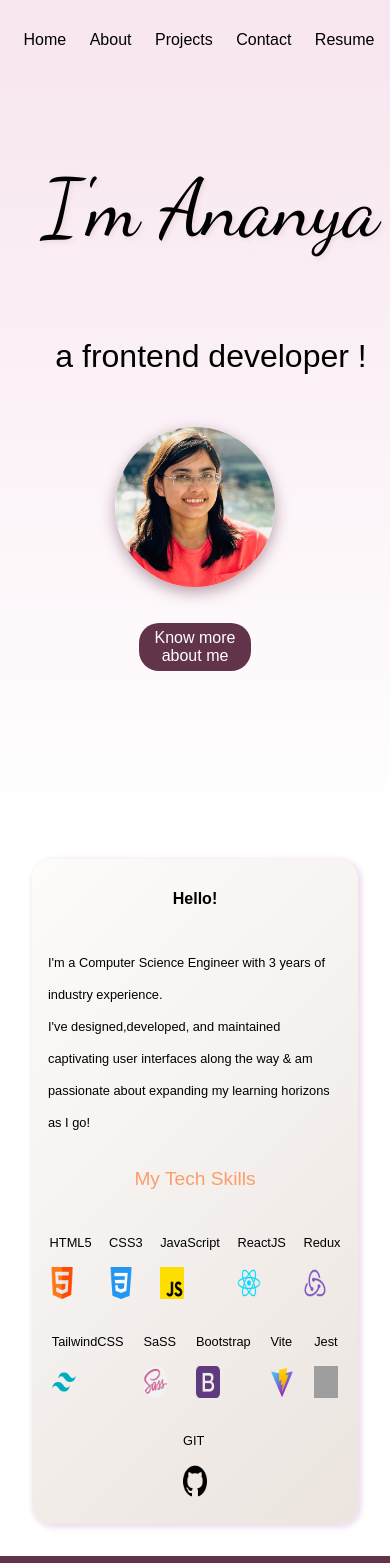
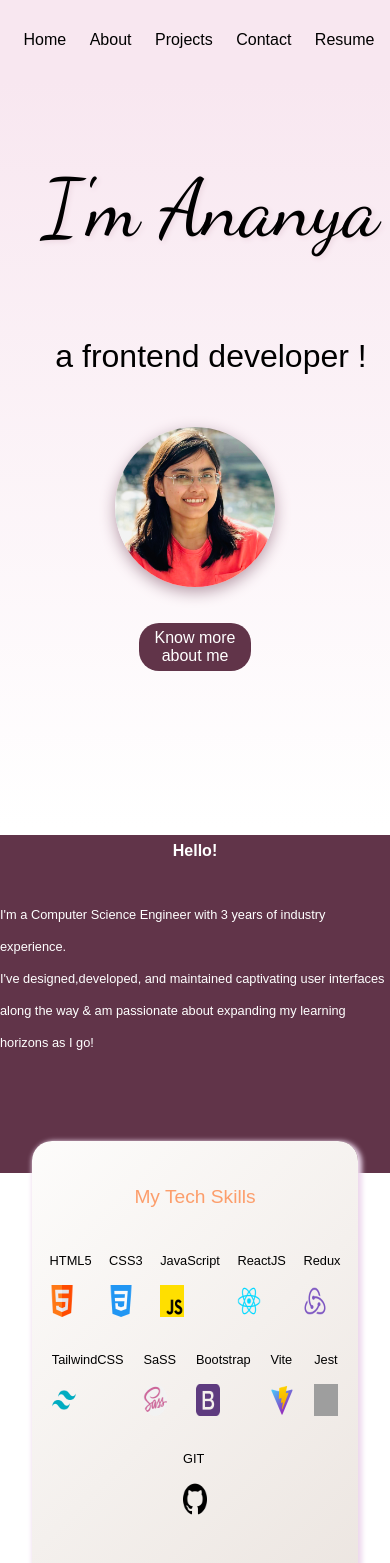
Before and after one commit to ananya-ghoshal/portfolio_website, a React (Vite) app: page / in a window 390 px wide. Shown: the top 1563 px of the page. Built offline with nearby package versions, Linux system fonts and the light colour scheme; grey boxes are pictures that could not be loaded; the HTML template or start-up script is replaced by a standard one.

Commit message:
updated the aboutMe section

```diff
--- a/index.html
+++ b/index.html
@@ -2,6 +2,7 @@
 <html lang="en">
   <head>
     <meta charset="UTF-8" />
+    <meta name="description" content="portfolio_website" />
     <link rel="icon" type="image/svg+xml" href="/vite.svg" />
     <meta name="viewport" content="width=device-width, initial-scale=1.0" />
     <link rel="icon" href="../portfolio_website/public/favicon.ico" />
--- a/src/components/AboutMe.jsx
+++ b/src/components/AboutMe.jsx
@@ -15,7 +15,6 @@ import GIT from "../icons/git.png";
 function AboutMe() {
   return (
     <section className="aboutMe" id="about">
-      <div className="aboutMe_card">
       <div className="aboutMe__text">
         <h3>Hello!</h3>
         <br />
@@ -23,10 +22,11 @@ function AboutMe() {
           I'm a Computer Science Engineer with 3 years of industry experience.
           <br />
           I've designed,developed, and maintained captivating user interfaces
-            along the way & am passionate about expanding my learning horizons
-            as I go!
+          along the way & am passionate about expanding my learning horizons as
+          I go!
         </p>
       </div>
+      <div className="skills_card">
         <div className="skills_header">
           <p>My Tech Skills</p>
         </div>
--- a/src/components/HomePage.jsx
+++ b/src/components/HomePage.jsx
@@ -18,7 +18,7 @@ function HomePage() {
       </div>
       <div className="homepage__right">
         <div className="aboutMe__img">
-          <img src={ProfileImage}></img>
+          <img src={ProfileImage} alt=""></img>
         </div>
         <Link to="aboutMe" smooth={true}>
           <button className="button__about">Know more about me</button>
--- a/src/styles/AboutMe.css
+++ b/src/styles/AboutMe.css
@@ -1,24 +1,33 @@
 .aboutMe {
   font-family: "Josefin Sans", sans-serif;
   line-height: 2rem;
+  width: 100vw;
+  height: 100vh;
 }
-.aboutMe_card {
-  height: 65%;
-  margin: 5rem;
+
+.aboutMe__text {
+  background-color: #613449;
+  height: 40%;
+  color: white;
+  display: block;
+}
+.aboutMe__text > p {
+  max-width: 70ch;
+  margin: auto;
+}
+.aboutMe__text > h3 {
+  font-size: 1.5rem;
+  text-align: center;
+}
+.skills_card {
+  height: 55%;
+  margin: -5rem 5rem 5rem 5rem;
   background-image: linear-gradient(135deg, #fdfcfb 0%, #ebe4df 100%);
   color: rgb(0, 0, 0);
   border-radius: 20px;
   padding: 2.5rem 2.18rem;
   /* box:shadow:horizontal vertical blur spread-radius color; */
-  box-shadow: 2px 2px 5px 2px rgb(239, 223, 239);
-}
-.aboutMe__text {
-  margin: 1rem auto auto auto;
-  max-width: 70ch;
-}
-.aboutMe__text > h3 {
-  font-size: 1.5rem;
-  text-align: center;
+  box-shadow: 2px 2px 5px 2px rgb(237, 216, 237);
 }
 .skills_header {
   font-size: 1.75rem;
@@ -31,7 +40,7 @@
   display: flex;
   flex-direction: row;
   justify-content: space-evenly;
-  margin-top: 2rem;
+  margin-top: 5rem;
   flex-wrap: wrap;
 }
 .skill {
@@ -50,14 +59,9 @@
 }
 /* styling for phone screen */
 @media only screen and (max-width: 600px) {
-  .aboutMe_card {
-    height: 65%;
-    margin: 2rem;
+  .skills_card {
+    margin: -2rem 2rem 2rem 2rem;
     padding: 1rem 1rem;
-  }
-  .aboutMe__img > img {
-    height: 5rem;
-    width: 5rem;
   }
   .aboutMe__text {
     margin-top: 0.5rem;
```
Lines whose indentation alone changed are shown as unchanged.
